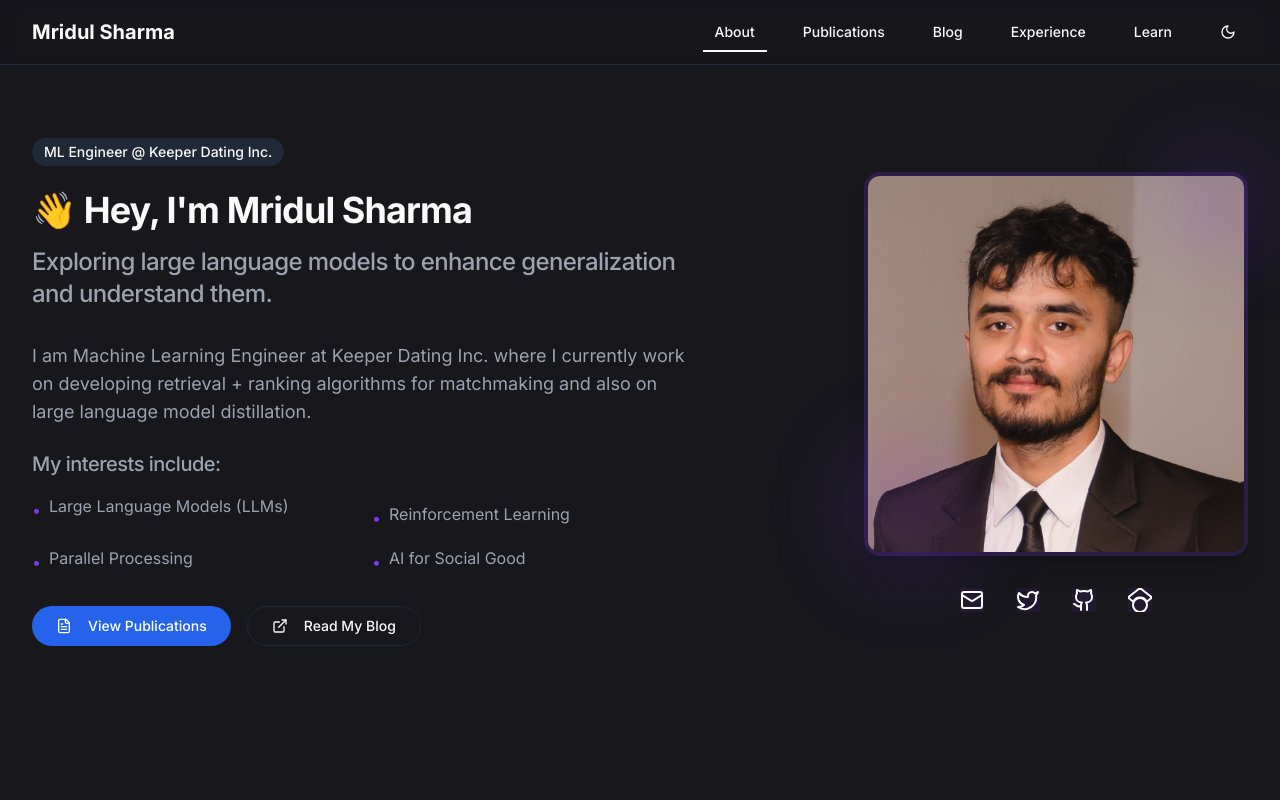
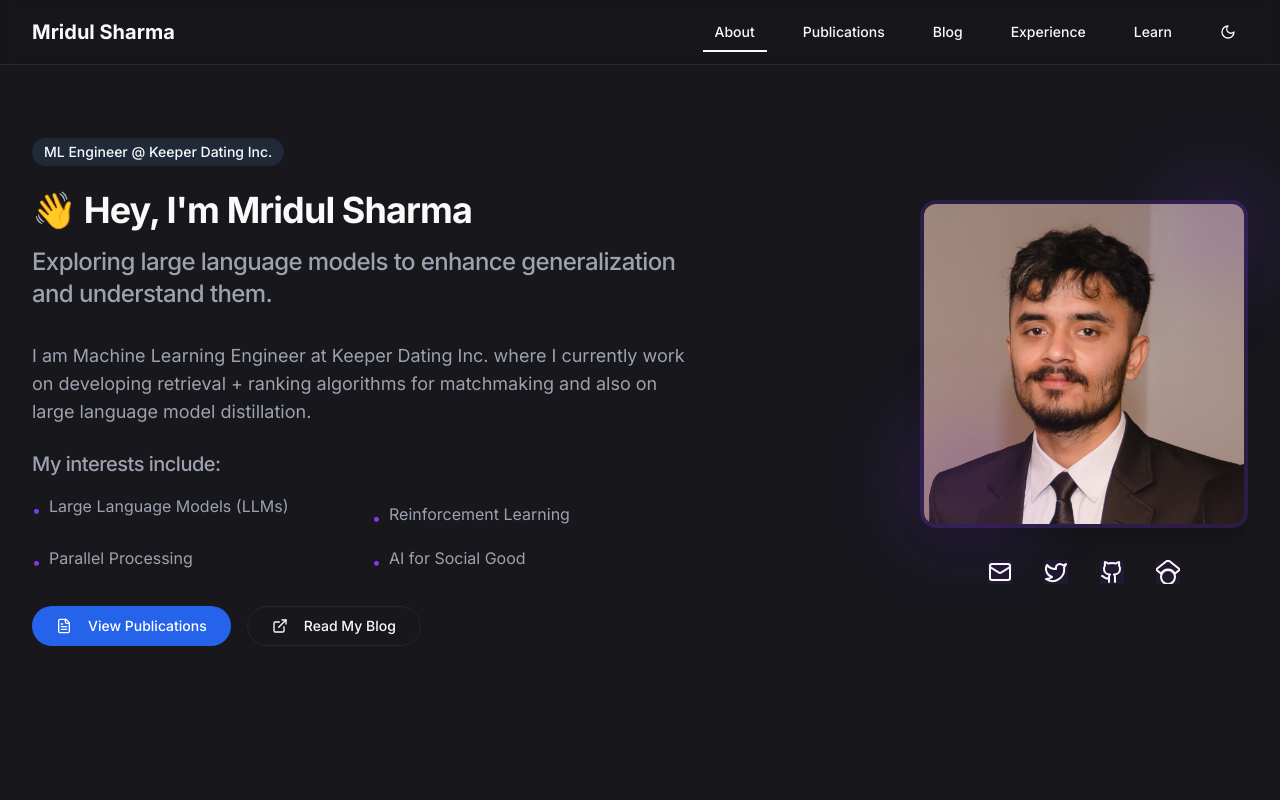
Before and after one commit to mridul3301/mridul3301.github.io, a Next.js app: page / in a window 1280 px wide. Shown: the top 800 px of the page. Built offline with nearby package versions, Linux system fonts and the light colour scheme.

Commit message:
picture size update

```diff
--- a/app/ClientPage.tsx
+++ b/app/ClientPage.tsx
@@ -90,8 +90,8 @@ export default function Home() {
                 <Image
                   src="/images/mridul.png"
                   alt="Mridul Sharma"
-                  width={400}
-                  height={400}
+                  width={320}
+                  height={320}
                   className="object-cover"
                   priority
                 />
```
